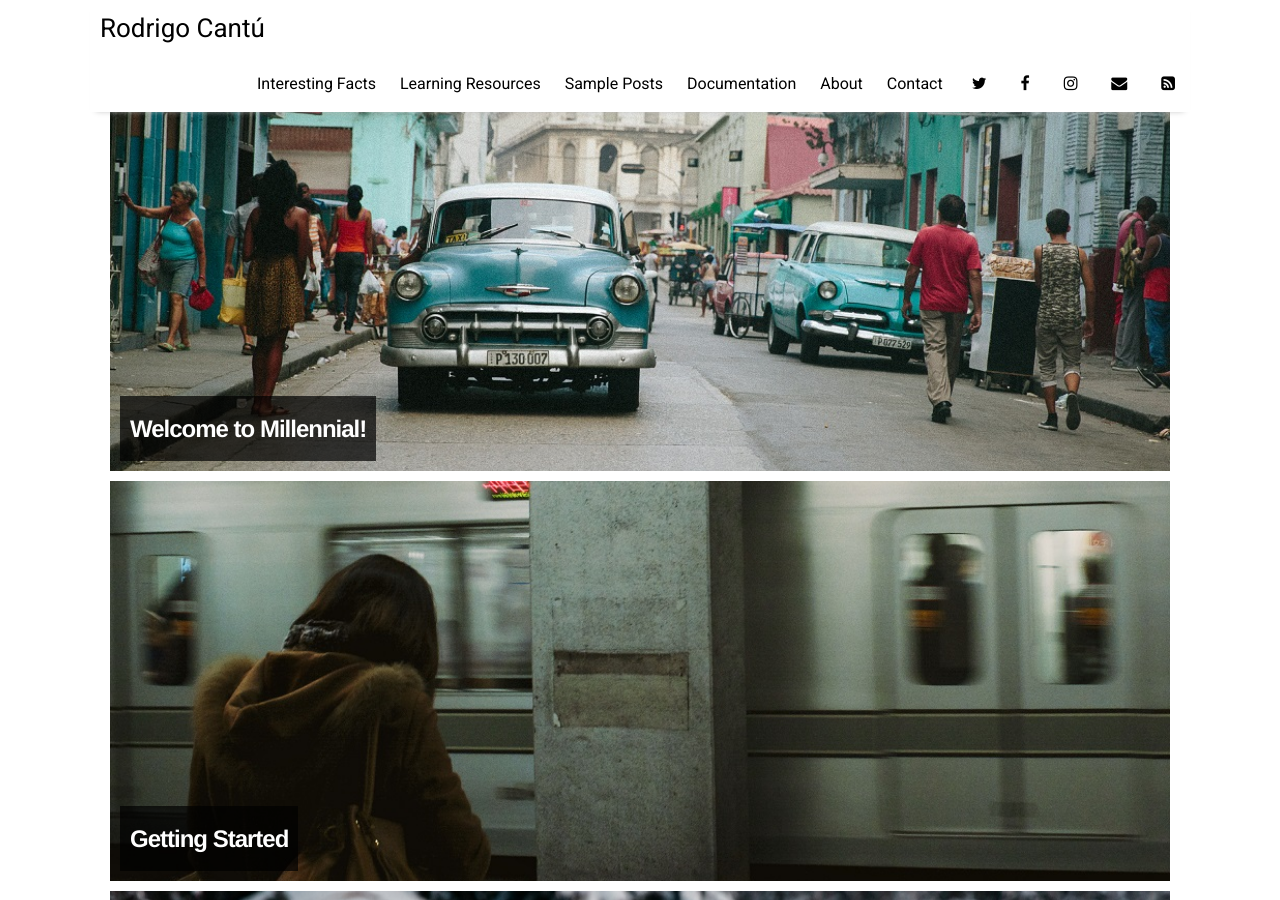
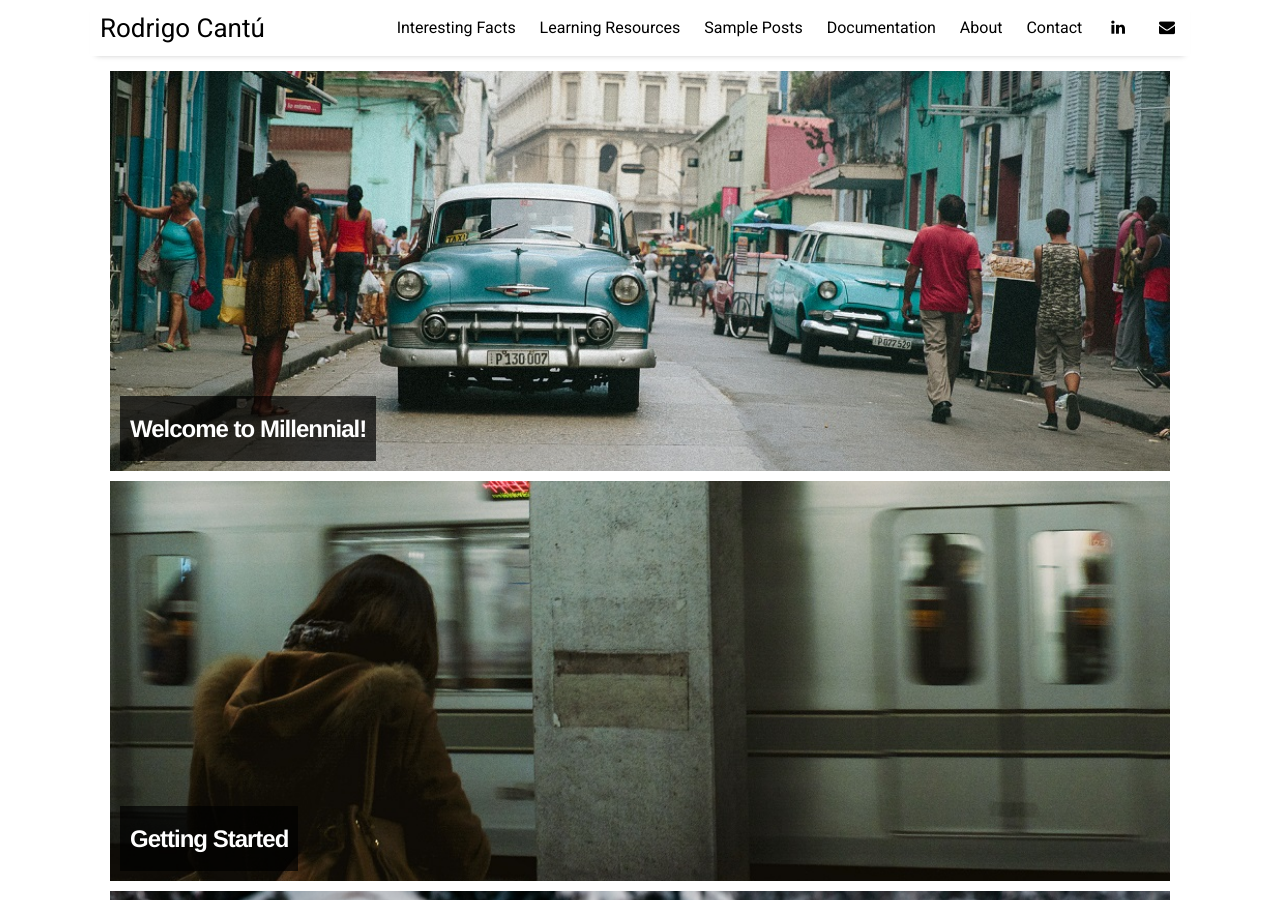
Before and after one commit to rod-can/rodrigo-cantu, a Jekyll site: the page built from index.html, in a window 1280 px wide and 900 px high. Built offline with Jekyll 4.4.1, drawn with Linux system fonts in a browser that asks for light colours; nearby versions of some CDN libraries; the list of posts is cut into pages by our own code.

Commit message:
changed the social media icons

```diff
--- a/_data/settings.yml
+++ b/_data/settings.yml
@@ -16,11 +16,11 @@ menu:
 
 # Available social icons are powered by Font Awesome, so you can use any icon that they offer
 social:
-- {icon: 'twitter', link: 'https://twitter.com/paululele'}
-- {icon: 'facebook', link: 'https://www.facebook.com/Le.Paul.94'}
-- {icon: 'instagram', link: 'https://instagram.com/paululele'}
-- {icon: 'envelope', link: 'mailto:l.nguyen.paul@gmail.com'}
-- {icon: 'rss-square', link: 'feed.xml'}
+- {icon: 'linkedin', link: 'https://www.linkedin.com/in/rodrigo-cantu/'}
+# - {icon: 'facebook', link: 'https://www.facebook.com/Le.Paul.94'}
+# - {icon: 'instagram', link: 'https://instagram.com/paululele'}
+- {icon: 'envelope', link: 'mailto:rodrigo.cantu.hernandez@gmail.com'}
+# - {icon: 'rss-square', link: 'feed.xml'}
 # - {icon: 'rss-square', link: 'rss-feed.xml'}
 
 # Customize site text
```
